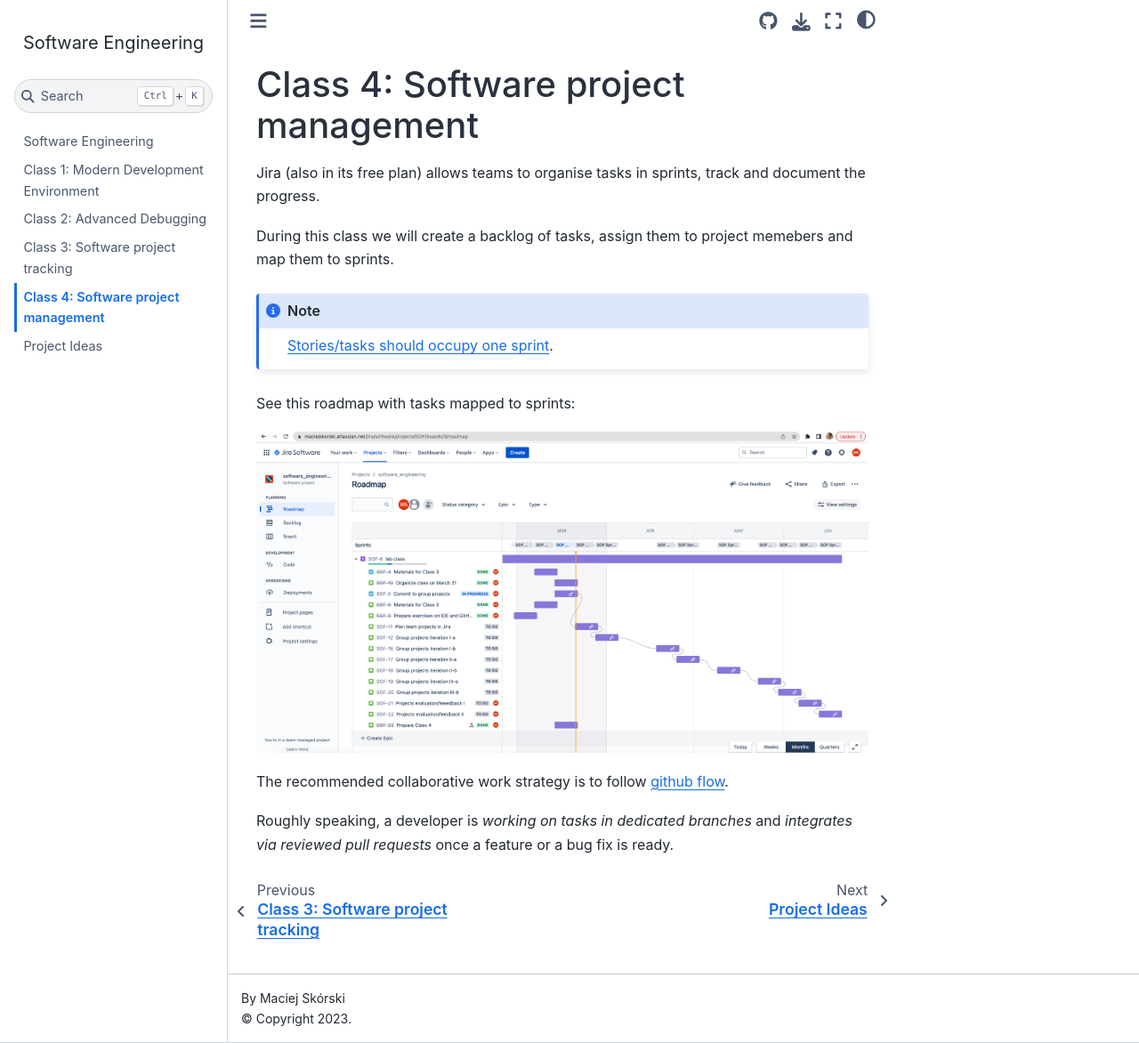
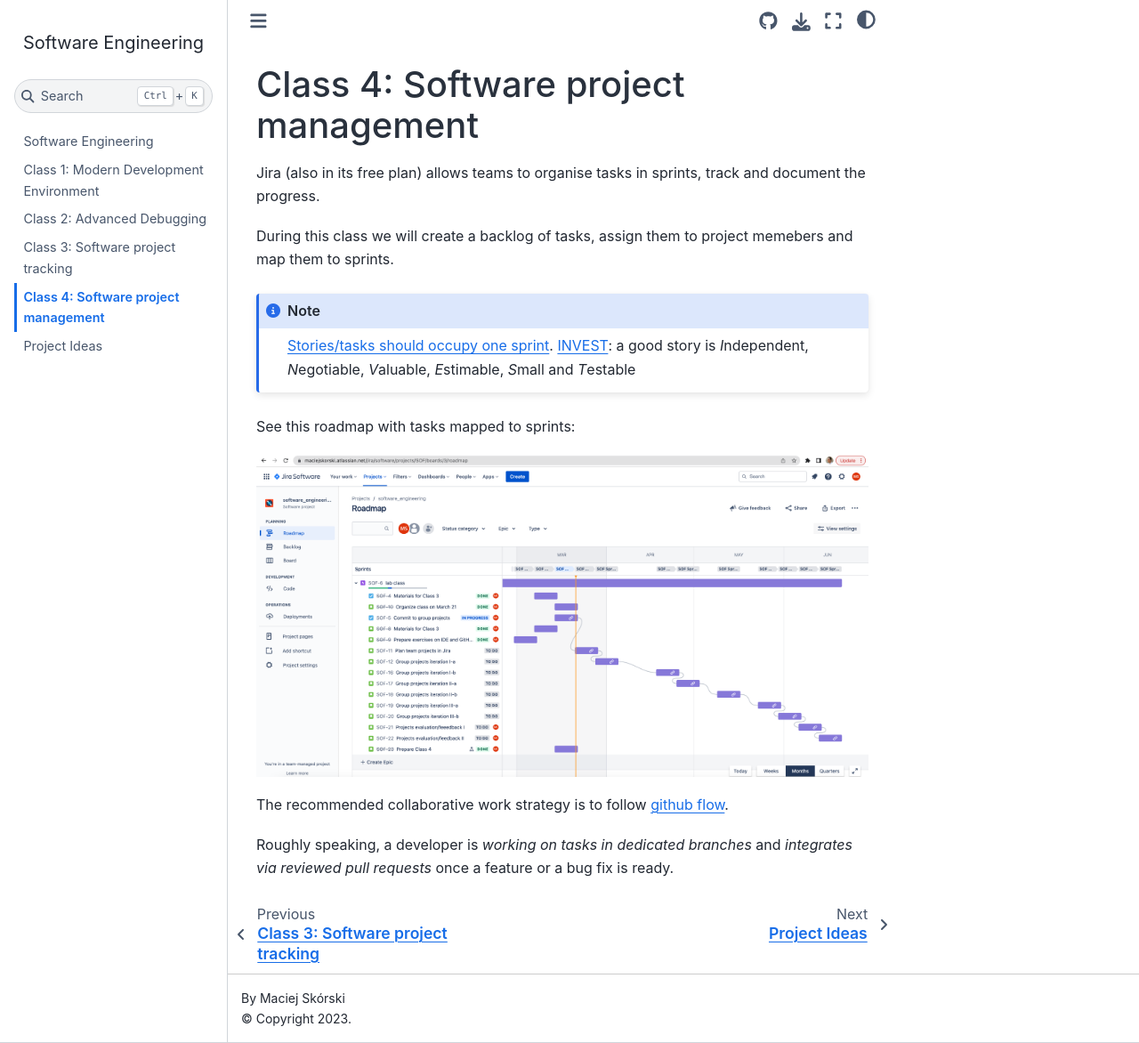
Before and after one commit to maciejskorski/software_engineering, a Jupyter Book: the page built from docs/project_management.md, in a window 1280 px wide and 1172 px high. Shown: the whole window at 89% size. Built offline with Jupyter Book 1.0.4 settings and Sphinx 7.4.7 and the Sphinx Book theme 1.1.4, drawn with Linux system fonts in a browser that asks for light colours.

Commit message:
update docs SOF-23

````diff
--- a/docs/project_management.md
+++ b/docs/project_management.md
@@ -6,6 +6,7 @@ During this class we will create a backlog of tasks, assign them to project meme
 
 ```{note}
 [Stories/tasks should occupy one sprint](https://community.atlassian.com/t5/Jira-Software-questions/Jira-Roadmaps-how-to-extend-stories-across-multiple-sprints/qaq-p/1793636).
+[INVEST](https://www.agilealliance.org/glossary/invest/): a good story is *I*ndependent, *N*egotiable, *V*aluable, *E*stimable, *S*mall and *T*estable
 ```
 
 See this roadmap with tasks mapped to sprints:
````
